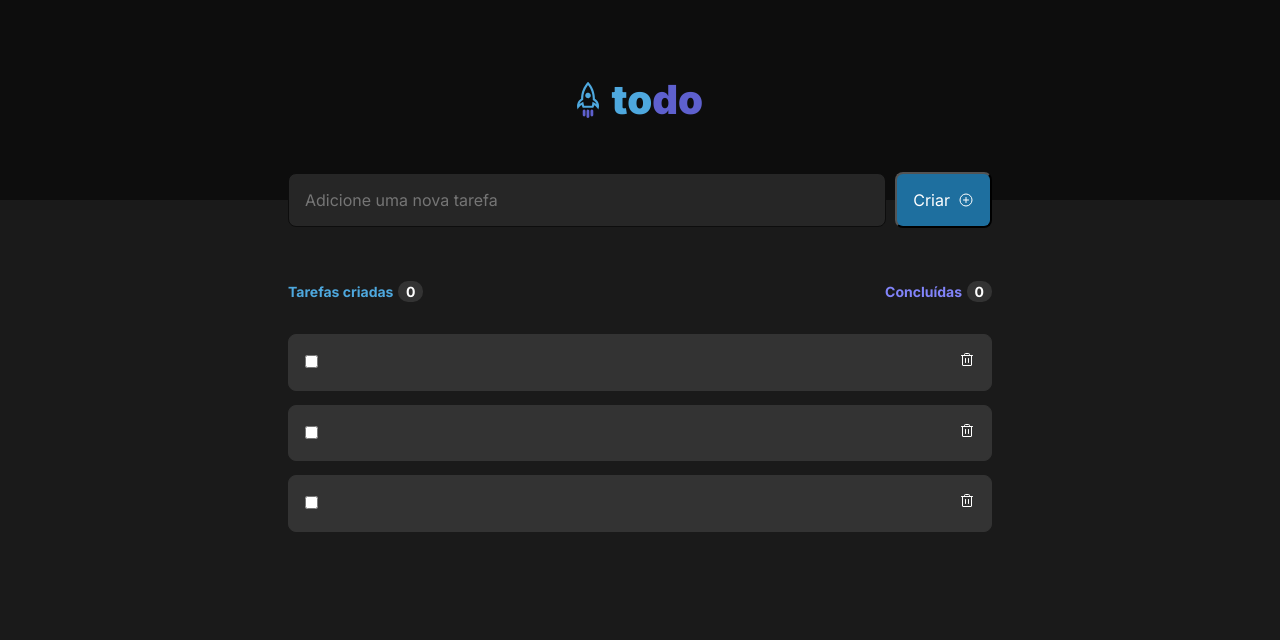
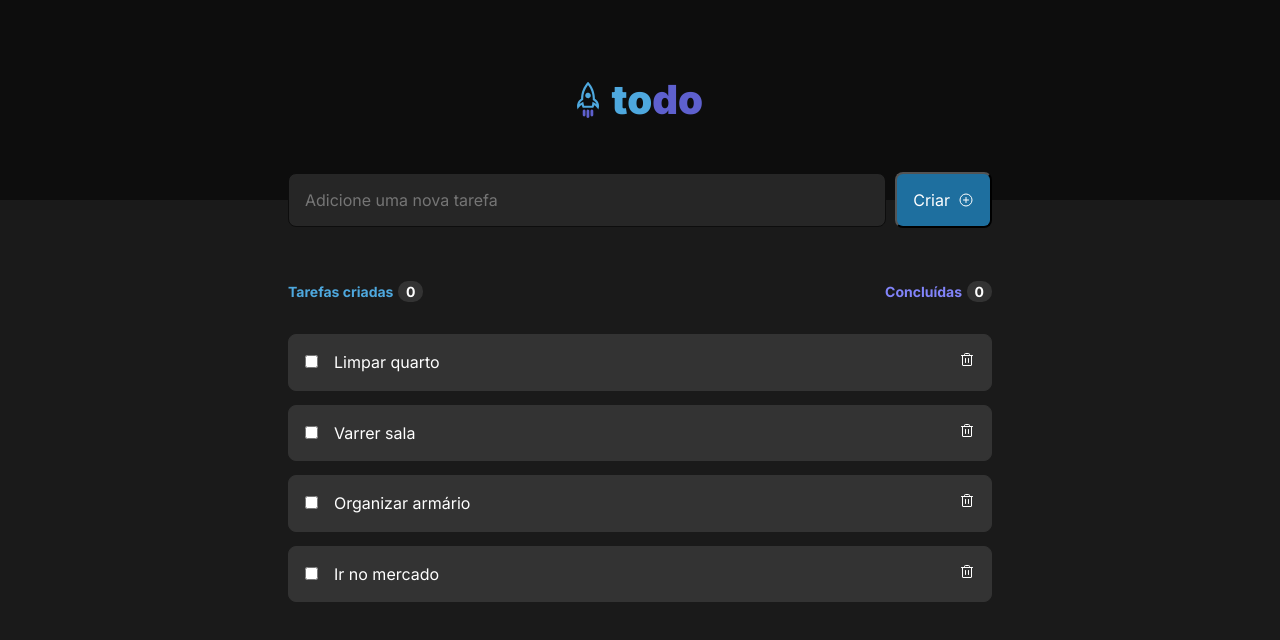
Before and after one commit to vribeiro48/todo-list, a React (Vite) app: page / in a window 1280 px wide. Shown: the top 640 px of the page. Built offline with nearby package versions, Linux system fonts and the light colour scheme.

Commit message:
Creating states for counters and iterating through tasks array

```diff
--- a/src/components/TaskList.tsx
+++ b/src/components/TaskList.tsx
@@ -1,3 +1,4 @@
+import { useState } from 'react'
 import { Task } from './Task'
 import styles from './TaskList.module.css'
 
@@ -17,22 +18,27 @@ const tasks = [
 ]
 
 export function TaskList() {
+  const [taskCreatedCounter, setTaskCreatedCounter] = useState(0);
+  const [taskDoneCounter, setTaskDoneCounter] = useState(0);
+
   return (
     <div className={styles.wrapperTaskList}>
       <div className={styles.taskCounter}>
         <div>
-          <span className={styles.taskCreated}>Tarefas criadas</span> <span className={styles.taskCreatedCounter}>0</span>
+          <span className={styles.taskCreated}>Tarefas criadas</span> <span className={styles.taskCreatedCounter}>{taskCreatedCounter}</span>
         </div>
         <div>
-          <span className={styles.taskDone}>Concluídas</span> <span className={styles.taskDoneCounter}>0</span>
+          <span className={styles.taskDone}>Concluídas</span> <span className={styles.taskDoneCounter}>{taskDoneCounter}</span>
         </div>
       </div>
 
       <div className={styles.taskList}>
         <ul>
-          <Task />
-          <Task />
-          <Task />
+          {
+            tasks.map(task => {
+              return <Task name={task.name} />
+            })
+          }
         </ul>
       </div>
 
```
